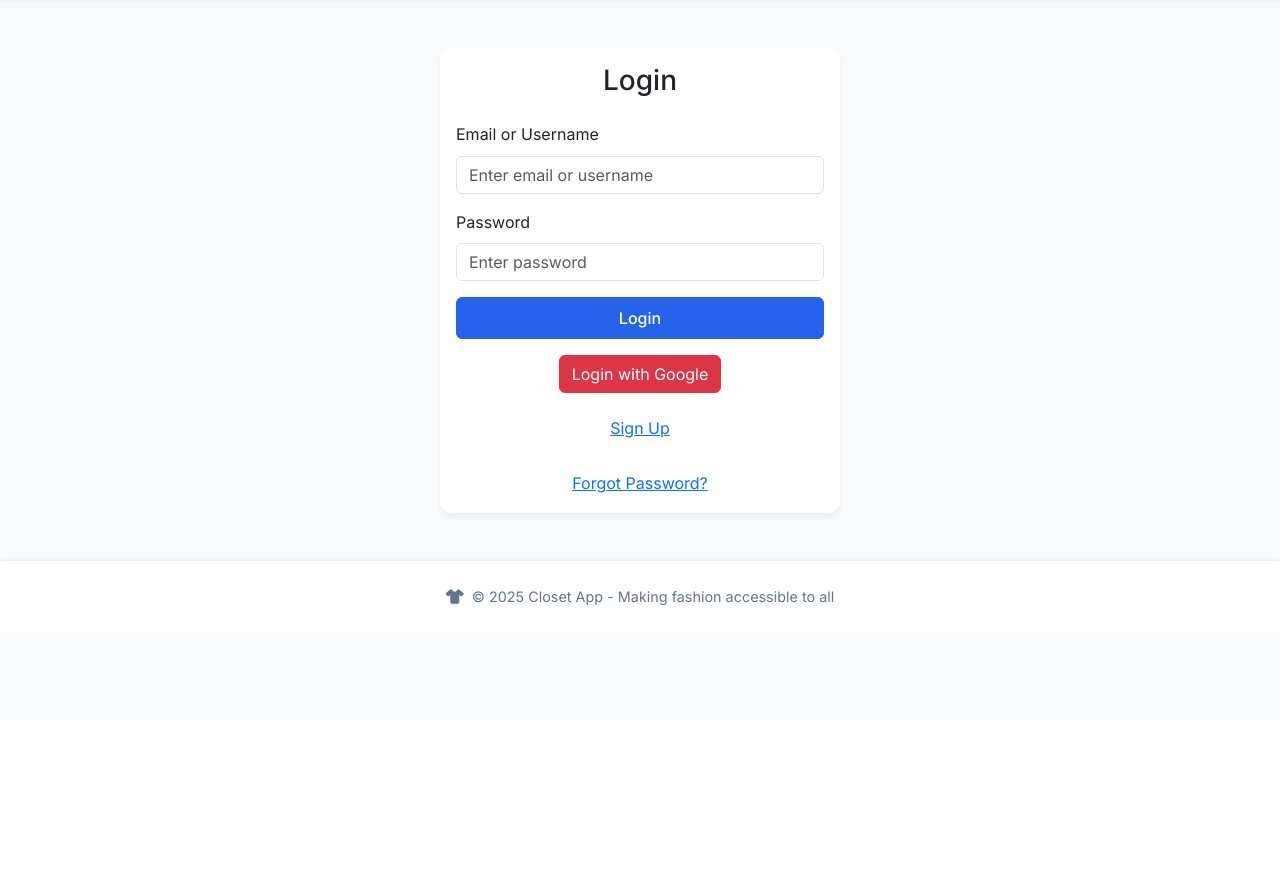
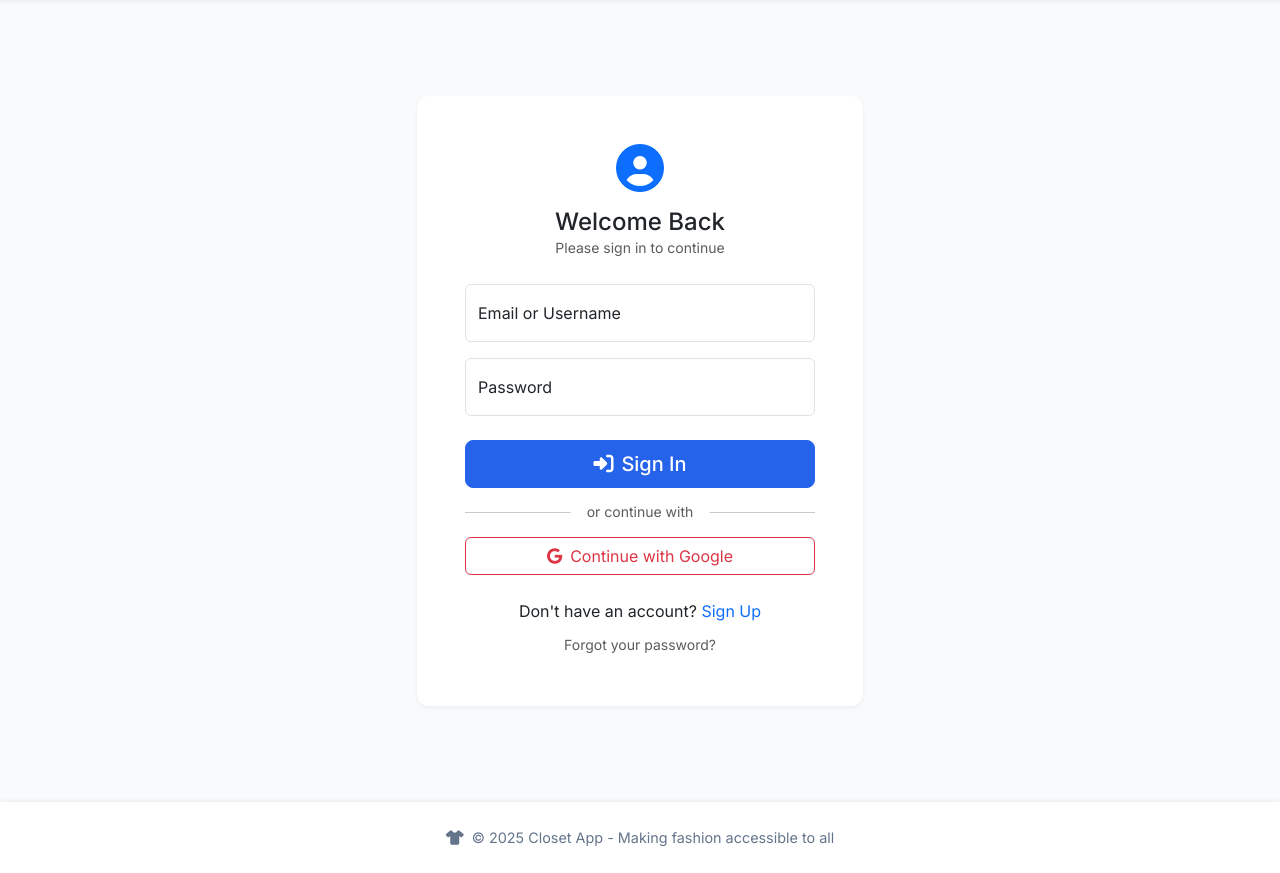
Before and after one commit to bradyp19/Clothing-Library, a Django app: page /start/login/ in a window 1280 px wide. Shown: the part 80-953 px from the top of the page. Before the commit the page ends 685 px from the top, so only its background shows below. Run offline with Django 4.2, Linux system fonts and the light colour scheme; some libraries are stand-ins or nearby versions.

Commit message:
modernized login page

```diff
--- a/login/templates/login/login.html
+++ b/login/templates/login/login.html
@@ -5,49 +5,92 @@
 {% block title %}Closet App Login{% endblock %}
 
 {% block content %}
-<div class="card mx-auto" style="max-width: 400px;">
-  <div class="card-body">
-    <h3 class="card-title text-center mb-4">{% trans "Login" %}</h3>
+<div class="container py-5">
+    <div class="row justify-content-center">
+        <div class="col-md-6 col-lg-5">
+            <div class="card shadow-sm border-0">
+                <div class="card-body p-4 p-md-5">
+                    <div class="text-center mb-4">
+                        <i class="fas fa-user-circle fa-3x text-primary mb-3"></i>
+                        <h3 class="card-title h4 mb-0">{% trans "Welcome Back" %}</h3>
+                        <p class="text-muted small">{% trans "Please sign in to continue" %}</p>
+                    </div>
 
                     <!-- Display Django messages -->
                     {% if messages %}
-      <div class="alert alert-info">
                         {% for message in messages %}
+                            <div class="alert alert-{{ message.tags }} alert-dismissible fade show" role="alert">
                                 {{ message }}
+                                <button type="button" class="btn-close" data-bs-dismiss="alert" aria-label="Close"></button>
+                            </div>
                         {% endfor %}
-      </div>
                     {% endif %}
 
                     <!-- Traditional Login Form -->
-    <form method="post" action="{% url 'account_login' %}">
+                    <form method="post" action="{% url 'account_login' %}" class="needs-validation" novalidate>
                         {% csrf_token %}
-      <div class="mb-3">
-        <label for="id_login" class="form-label">{% trans "Email or Username" %}</label>
-        <input type="text" class="form-control" id="id_login" name="login" placeholder="{% trans 'Enter email or username' %}">
+                        <div class="form-floating mb-3">
+                            <input type="text" class="form-control" id="id_login" name="login"
+                                   placeholder="{% trans 'Enter email or username' %}" required>
+                            <label for="id_login">{% trans "Email or Username" %}</label>
                         </div>
-      <div class="mb-3">
-        <label for="id_password" class="form-label">{% trans "Password" %}</label>
-        <input type="password" class="form-control" id="id_password" name="password" placeholder="{% trans 'Enter password' %}">
+                        <div class="form-floating mb-4">
+                            <input type="password" class="form-control" id="id_password" name="password"
+                                   placeholder="{% trans 'Enter password' %}" required>
+                            <label for="id_password">{% trans "Password" %}</label>
                         </div>
-      <div class="d-grid mb-3">
-        <button type="submit" class="btn btn-primary">{% trans "Login" %}</button>
+                        <div class="d-grid mb-4">
+                            <button type="submit" class="btn btn-primary btn-lg">
+                                <i class="fas fa-sign-in-alt me-2"></i>{% trans "Sign In" %}
+                            </button>
                         </div>
                     </form>
 
+                    <!-- Divider -->
+                    <div class="position-relative mb-4">
+                        <hr>
+                        <span class="position-absolute top-50 start-50 translate-middle bg-white px-3 text-muted small">
+                            {% trans "or continue with" %}
+                        </span>
+                    </div>
+
                     <!-- Google Login Option -->
-    <div class="mb-3 text-center">
-      <a href="{% provider_login_url 'google' %}" class="btn btn-danger">
-        {% trans "Login with Google" %}
+                    <div class="d-grid mb-4">
+                        <a href="{% provider_login_url 'google' %}" class="btn btn-outline-danger">
+                            <i class="fab fa-google me-2"></i>{% trans "Continue with Google" %}
                         </a>
                     </div>
 
-    <div class="mb-3 text-center">
-        <a href="{% url 'account_signup' %}" class="btn btn-link">{% trans "Sign Up" %}</a>
-    </div>
-
-    <div class="text-center mt-4">
-      <a href="{% url 'account_reset_password' %}">{% trans "Forgot Password?" %}</a>
+                    <div class="text-center">
+                        <p class="mb-2">{% trans "Don't have an account?" %}
+                            <a href="{% url 'account_signup' %}" class="text-primary text-decoration-none">{% trans "Sign Up" %}</a>
+                        </p>
+                        <a href="{% url 'account_reset_password' %}" class="text-muted small text-decoration-none">
+                            {% trans "Forgot your password?" %}
+                        </a>
                     </div>
                 </div>
             </div>
+        </div>
+    </div>
+</div>
+
+{% block extra_js %}
+<script>
+// Form validation
+(function () {
+    'use strict'
+    var forms = document.querySelectorAll('.needs-validation')
+    Array.prototype.slice.call(forms).forEach(function (form) {
+        form.addEventListener('submit', function (event) {
+            if (!form.checkValidity()) {
+                event.preventDefault()
+                event.stopPropagation()
+            }
+            form.classList.add('was-validated')
+        }, false)
+    })
+})()
+</script>
 {% endblock %}
+{% endblock %}
```
Lines whose indentation alone changed are shown as unchanged.
